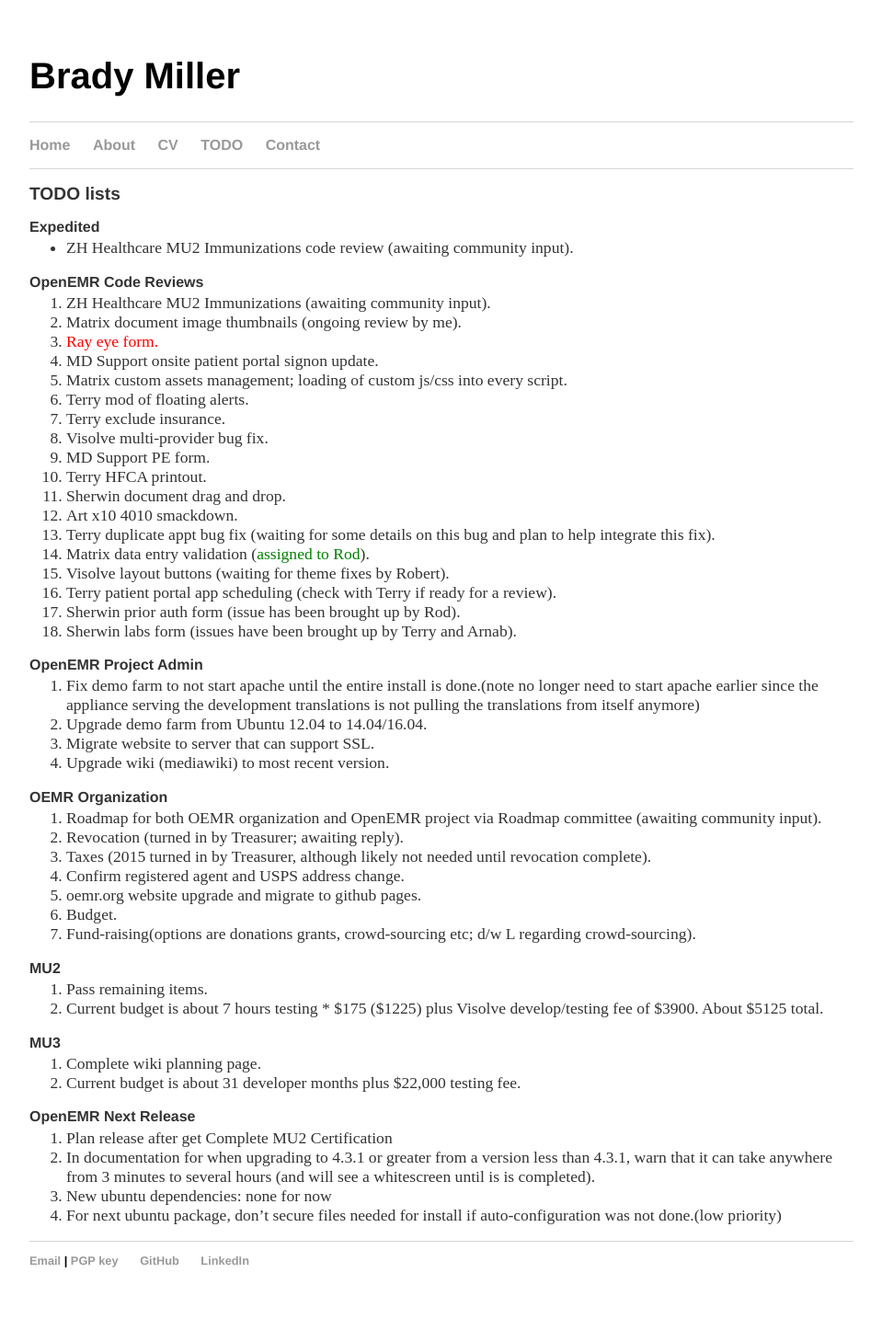
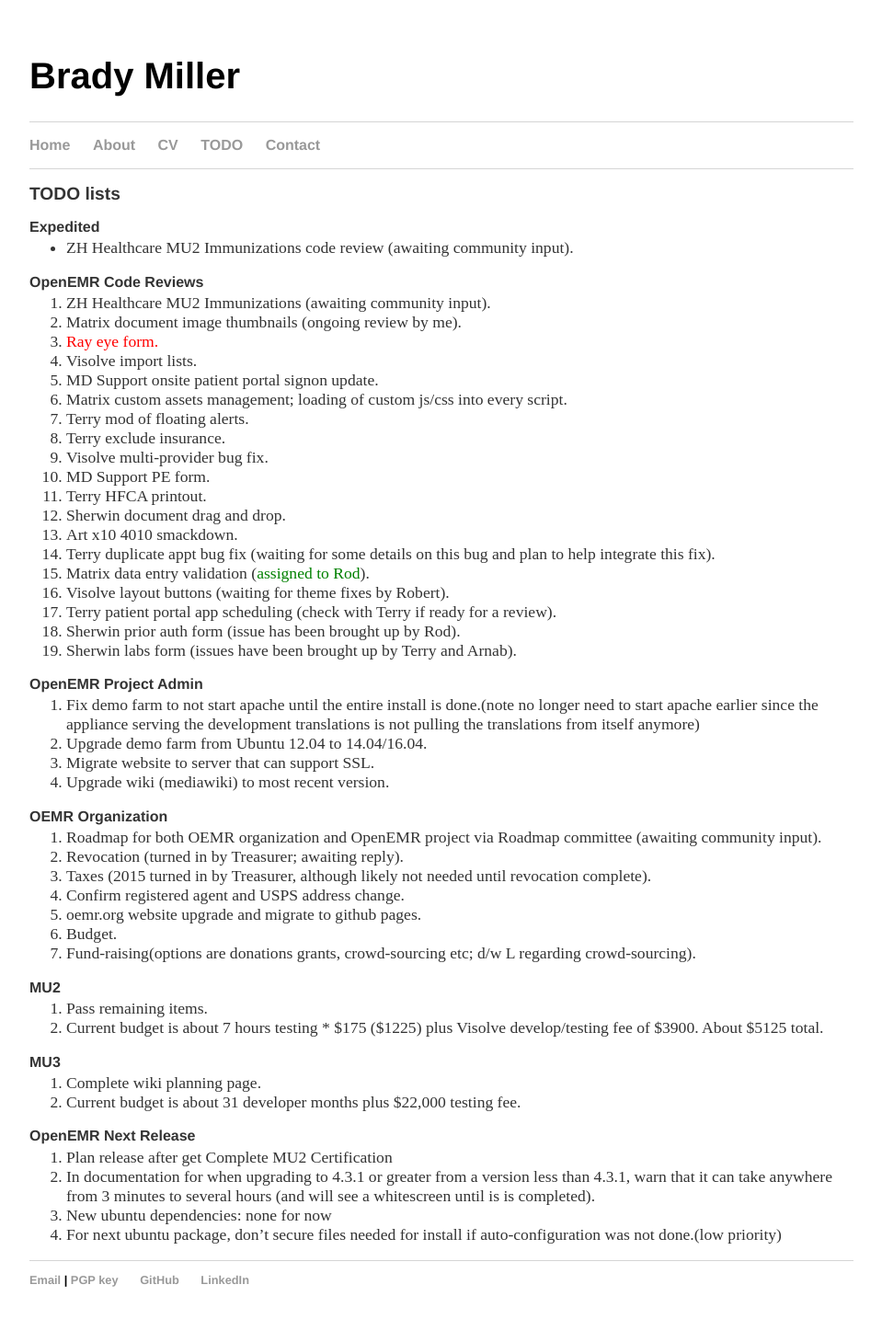
Before and after one commit to bradymiller/bradymiller.github.io, a Jekyll site: the page built from todo/index.md, in a window 1280 px wide. Shown: the whole page at 92% size, without its empty margins (160-1119 px from the left). Built offline with Jekyll 4.4.1, drawn with Linux system fonts in a browser that asks for light colours; before the commit the page ends 1438 px from its top, so only the background shows below that.

Commit message:
Update todo list

```diff
--- a/todo/index.md
+++ b/todo/index.md
@@ -10,6 +10,7 @@
 1. ZH Healthcare MU2 Immunizations (awaiting community input).
 1. Matrix document image thumbnails (ongoing review by me).
 1. <span style="color: red">Ray eye form.</span>
+1. Visolve import lists.
 1. MD Support onsite patient portal signon update.
 1. Matrix custom assets management; loading of custom js/css into every script.
 1. Terry mod of floating alerts.
```
